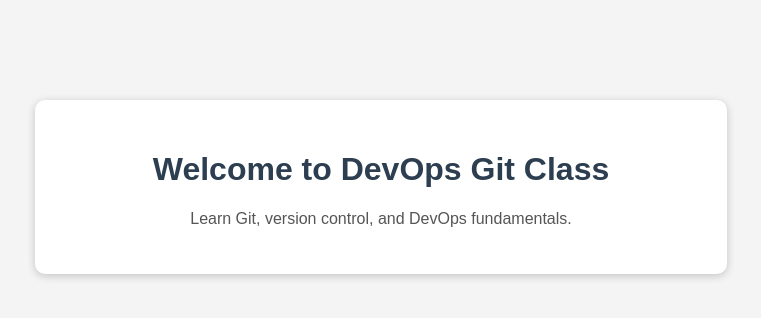
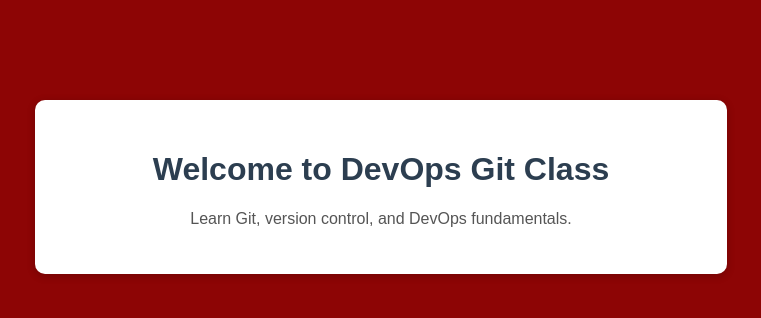
Before and after one commit to rimshackcompany/Develops-git, a plain HTML site: page index.html in a window 1280 px wide. Shown: the whole page, without its empty margins (259-1020 px from the left). Drawn offline with Linux system fonts and the light colour scheme.

Commit message:
changed background

```diff
--- a/index.html
+++ b/index.html
@@ -7,7 +7,7 @@
     <style>
         body {
             font-family: Arial, sans-serif;
-            background-color: #f4f4f4;
+            background-color: #8d0505;
             text-align: center;
             margin-top: 100px;
         }
```
